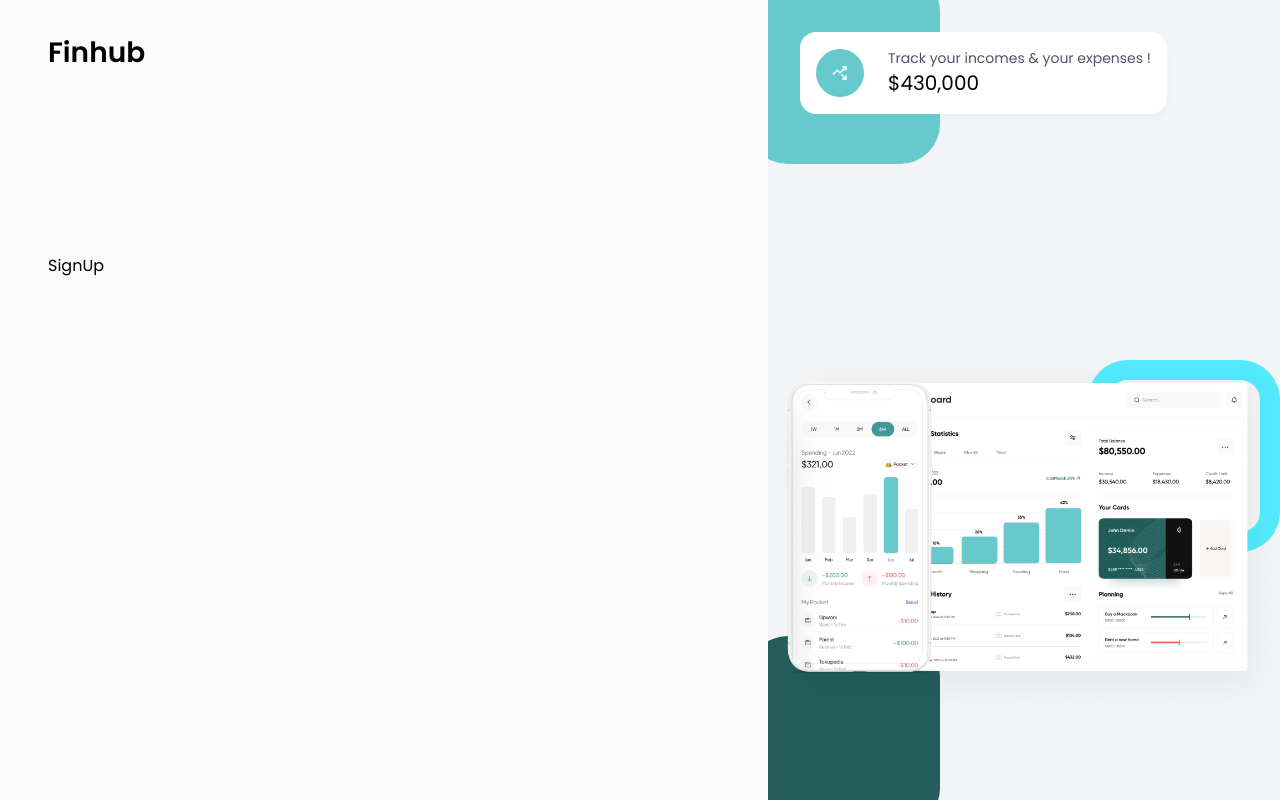
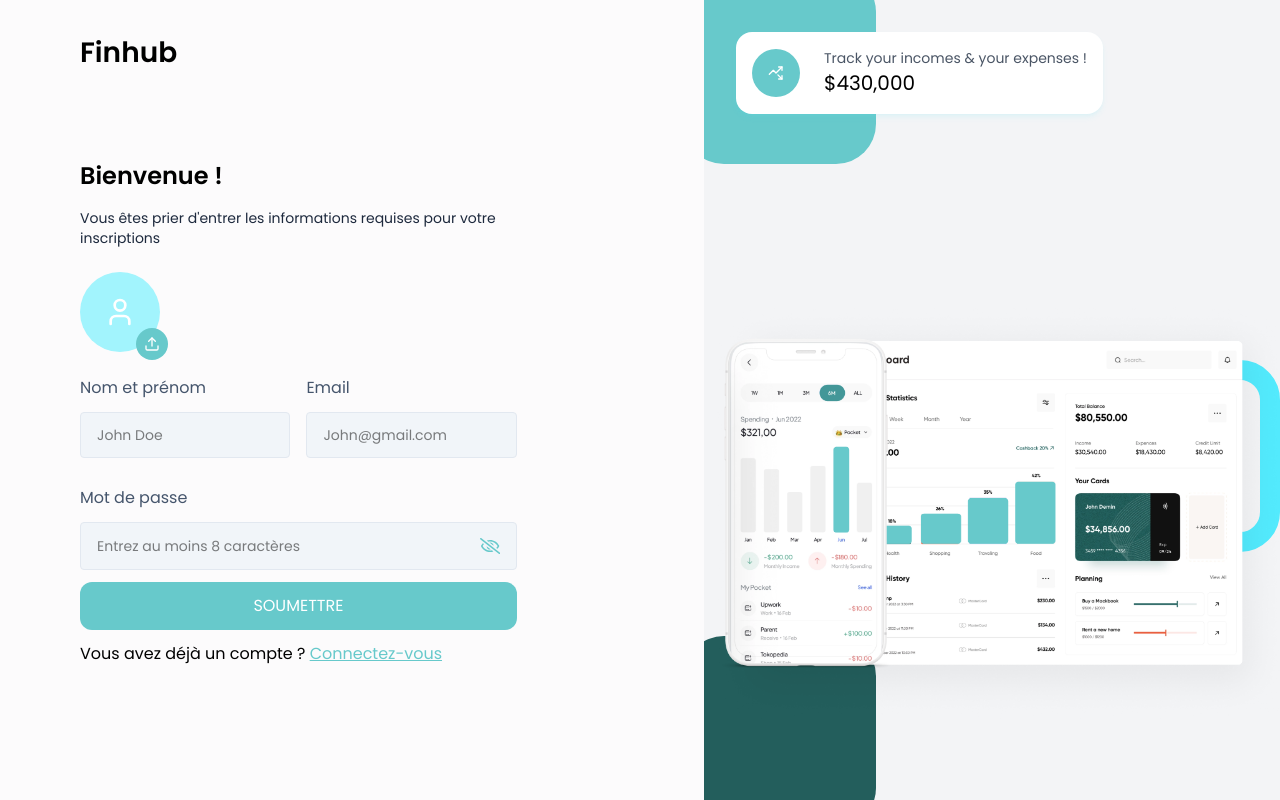
Before and after one commit to hermeskongo/Finhub, a React (Vite) app in the folder frontend/finhub/: page /signup in a window 1280 px wide. Built offline with nearby package versions, Linux system fonts and the light colour scheme.

Commit message:
SignUp UI

```diff
--- a/frontend/finhub/components/Auth/AuthLayout.jsx
+++ b/frontend/finhub/components/Auth/AuthLayout.jsx
@@ -1,14 +1,14 @@
-import card_img from "../../public/finance.png"
+import card_img from "../../src/assets/finance.png"
 import {LuTrendingUpDown} from "react-icons/lu";
 export const AuthLayout = ({children}) => {
     return(
         <div className="flex">
-            <div className="w-screen h-screen md:w-[60vw] px-12 pt-8 pb-12 flex flex-col gap-[25%]">
+            <div className="w-screen h-screen md:w-[55vw] pl-20 pt-8 pb-12 flex flex-col">
                 <h1 className="font-semibold text-[28px] text-black">Finhub</h1>
                 {children}
             </div>
-            <div className="hidden h-screen md:block w-[40vw] overflow-hidden bg-gray-100 relative bg-cover bg-no-repeat bg-center p-8">
-                <div className="w-48 h-48 bg-[#67c9cb] rounded-[40px] absolute -top-7 -left-5"></div>
+            <div className="hidden h-screen md:block w-[45vw] overflow-hidden bg-gray-100 relative bg-cover bg-no-repeat bg-center p-8">
+                <div className="w-48 h-48 bg-primary rounded-[40px] absolute -top-7 -left-5"></div>
                 <div className="w-48 h-48 border-[20px] border-cyan-300 rounded-[40px] absolute top-[45%] right-0"></div>
                 <div className="w-48 h-48 bg-[#235e5c] rounded-[40px] absolute -bottom-7 -left-5"></div>
 
--- /dev/null
+++ b/frontend/finhub/components/Input/ProfilPictureSelector.jsx
@@ -0,0 +1,73 @@
+import {useRef, useState} from "react";
+import {LuTrash, LuUpload, LuUser} from "react-icons/lu";
+
+export const ProfilPictureSelector = ({image, setImage, className}) => {
+    const inputRef = useRef(null)
+    const [previewUrl, setPreviewUrl] = useState(null)
+
+    const handleImageChange = (e) => {
+        const file = e.target.files[0]
+        console.log(e)
+        if(file) {
+            setImage(file)
+            const preview = URL.createObjectURL(file)
+            setPreviewUrl(preview)
+        }
+    }
+
+
+
+    console.log(previewUrl, image)
+    const handleRemove = () => {
+        setImage(null)
+        setPreviewUrl(null)
+        inputRef.current.value = null
+    }
+
+    const onChooseFile = () => {
+        inputRef.current.click()
+    }
+
+    return(
+        <div className={className}>
+            <input
+                type="file"
+                accept="image/*"
+                className="hidden"
+                alt="pic profile picture input"
+                ref={inputRef}
+                onChange={handleImageChange}
+            />
+
+            {!image ? (
+                <div className="bg-cyan-200 h-20 w-20 rounded-full flex relative items-center">
+                    <LuUser className="w-8 h-8 text-white absolute left-6"/>
+                    <button
+                        type="button"
+                        onClick={onChooseFile}
+                        className="cursor-pointer bg-primary h-8 w-8 text-white absolute -bottom-2 -right-2 flex items-center justify-center rounded-full"
+                    >
+                        <LuUpload />
+                    </button>
+                </div>
+            ) : (
+                <div className="h-20 w-20 rounded-full flex relative items-center">
+                    <img
+                        src={previewUrl}
+                        alt="User profile picture"
+                        className="w-20 h-20 absolute rounded-full"
+                    />
+                    <button
+                        type="button"
+                        className="cursor-pointer bg-red-600 h-8 w-8 text-white absolute -bottom-2 -right-2 flex items-center justify-center rounded-full"
+                        onClick={handleRemove}
+                    >
+                        <LuTrash/>
+                    </button>
+                </div>
+            )}
+
+        </div>
+    )
+
+}
--- a/frontend/finhub/pages/auth/Login.jsx
+++ b/frontend/finhub/pages/auth/Login.jsx
@@ -11,38 +11,27 @@ export const Login = () => {
 
     const [email, setEmail] = useState("")
     const [password, setPassword] = useState("")
-    const [errors, setErrors] = useState([])
-
-    /**
-     *
-     * @param {string} error
-     */
-    function addError (error) {
-        const newErrors = [...errors, error]
-        setErrors(newErrors)
-    }
+    const [error, setError] = useState(null)
 
    const handleLogin = async (e) => {
         e.preventDefault()
 
         if(!validateEmail(email)) {
-            addError("Please enter a valid email")
-            return
-        }
-        if(!password || password.length < 8) {
-            setErrors([])
-            addError("Please enter a password")
-            return
+            setError("Veuillez entrez un email valide")
+        } else if(!password) {
+            setError("Veuillez entrez un mot de passe")
+        } else if(password.length < 8) {
+            setError("Veuillez entrez un mot de passe d'au moins 8 caractères")
         }
 
-       setErrors([])
+
     }
 
     return(
     <AuthLayout>
-        <div className="flex flex-col lg:w-[70%] h-3/4 md:h-full">
-            <h2 className="text-2xl font-semibold text-black">Welcome back</h2>
-            <p className="text-slate-800 text-sm mt-4 mb-10">Please enter your details to login</p>
+        <div className="flex flex-col lg:w-[70%] h-auto md:h-full justify-center">
+            <h2 className="text-2xl font-semibold text-black">Bienvenue !</h2>
+            <p className="text-slate-800 mt-4 mb-6 text-sm">Vous êtes prier d'entrer les informations requises pour votre connexions</p>
 
             <form onSubmit={handleLogin}>
                 <Input
@@ -56,17 +45,15 @@ export const Login = () => {
                 <Input
                     label={"Password"}
                     id={"password"}
-                    placeholder="Min 8 characters"
+                    placeholder="Entrez au moins 8 caractères"
                     type="password"
                     onChange={({ target }) => setPassword(target.value)}
                     value={password}
                 />
-                {errors && errors.map((error) => {
-                    return <li className="text-red-600 text-sm mb-5 mt-2">{error}</li>
-                })}
+                {error &&  <li className="text-red-600 text-sm mb-5 mt-2">{error}</li>}
 
-                <button className="btn-primary mb-3" type="submit">LOGIN</button>
-                <span>Don't have an account ? <Link className="text-primary underline" to="/signup">Sign Up</Link></span>
+                <button className="btn-primary mb-3" type="submit">SOUMETTRE</button>
+                <span>Pas de compte ? <Link className="text-primary underline" to="/signup">Inscrivez-vous</Link></span>
             </form>
 
         </div>
--- a/frontend/finhub/pages/auth/SignUp.jsx
+++ b/frontend/finhub/pages/auth/SignUp.jsx
@@ -1,9 +1,61 @@
 import {AuthLayout} from "../../components/Auth/AuthLayout.jsx";
+import {useState} from "react";
+import {Input} from "../../components/Input/Input.jsx";
+import {Link} from "react-router-dom";
+import {ProfilPictureSelector} from "../../components/Input/ProfilPictureSelector.jsx";
 
 export const SignUp = () => {
+    const [fullName, setFullName] = useState("")
+    const [email, setEmail] = useState("")
+    const [password, setPassword] = useState("")
+    const [userPic, setUserPic] = useState("")
+    const [error, setError] = useState(null)
+
+    const handleSubmit = async () => {
+        return
+    }
+
     return(
         <AuthLayout>
-            <div>SignUp</div>
+            <div className="flex flex-col lg:w-[70%] h-auto md:h-full justify-center">
+                <h2 className="text-2xl font-semibold text-black">Bienvenue !</h2>
+                <p className="text-slate-800 mt-4 mb-6 text-sm">Vous êtes prier d'entrer les informations requises pour votre inscriptions</p>
+                <form onSubmit={handleSubmit}>
+                    <ProfilPictureSelector image={userPic} setImage={setUserPic} className="mb-6" />
+                    <div className="grid grid-cols-1 md:grid-cols-2 gap-4">
+                        <Input
+                            label="Nom et prénom"
+                            value={fullName}
+                            placeholder="John Doe"
+                            id="fullname"
+                            type="text"
+                            onChange={({target}) => setFullName(target.value)}
+                        />
+                        <Input
+                            label="Email"
+                            value={email}
+                            placeholder="John@gmail.com"
+                            id="email"
+                            type="text"
+                            onChange={({target}) => setEmail(target.value)}
+                        />
+                        <div className="col-span-2">
+                            <Input
+                                label="Mot de passe"
+                                value={password}
+                                placeholder="Entrez au moins 8 caractères"
+                                id="password"
+                                type="password"
+                                onChange={({target}) => setPassword(target.value)}
+                            />
+                        </div>
+                    </div>
+                    {error &&  <li className="text-red-600 text-sm mb-5 mt-2">{error}</li>}
+
+                    <button className="btn-primary mb-3" type="submit">SOUMETTRE</button>
+                    <span>Vous avez déjà un compte ? <Link className="text-primary underline" to="/login">Connectez-vous</Link></span>
+                </form>
+            </div>
         </AuthLayout>
     )
 }
```
Also changed, not shown: frontend/finhub/src/assets/finance.png (renamed from frontend/finhub/public/finance.png).
